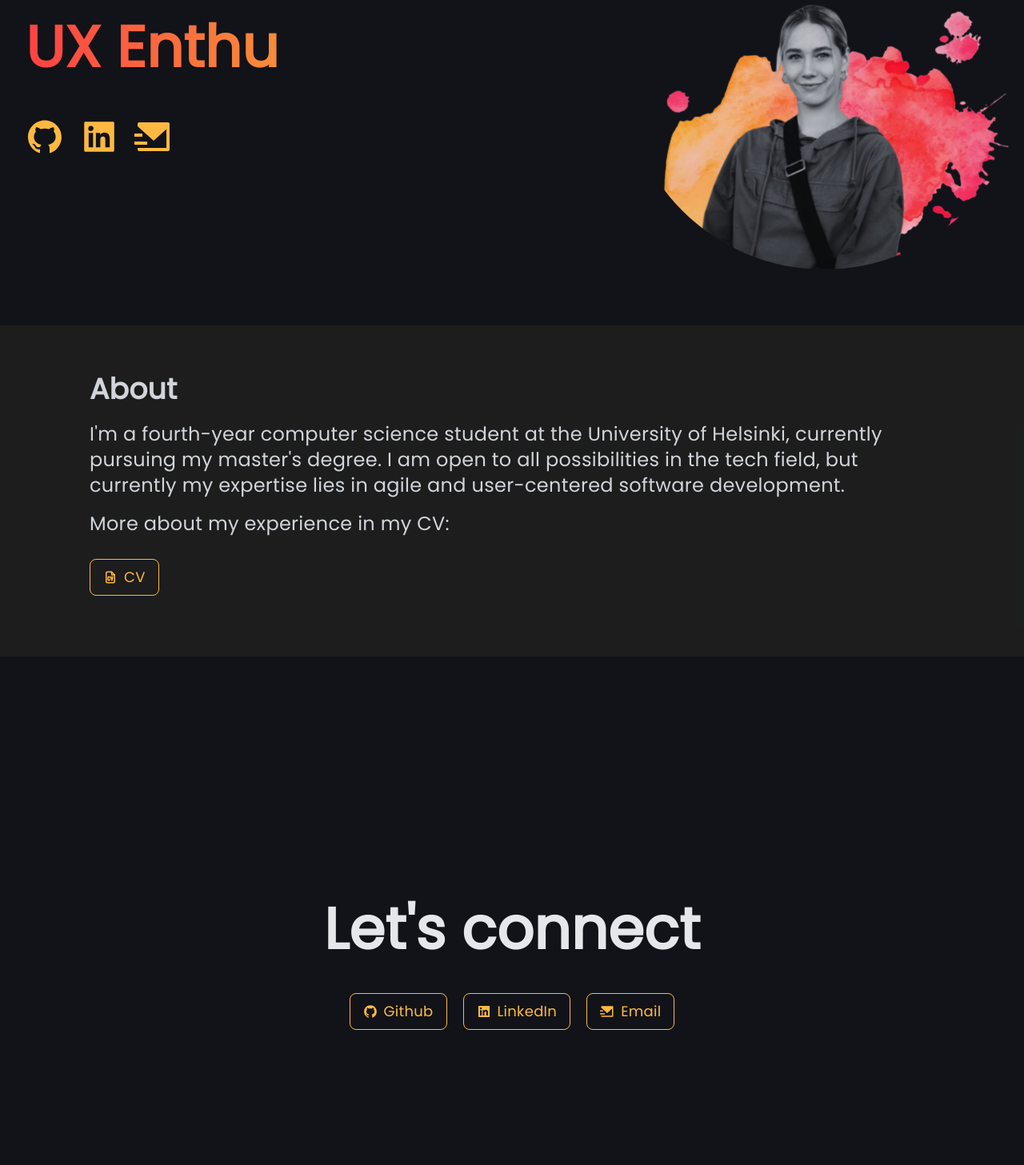
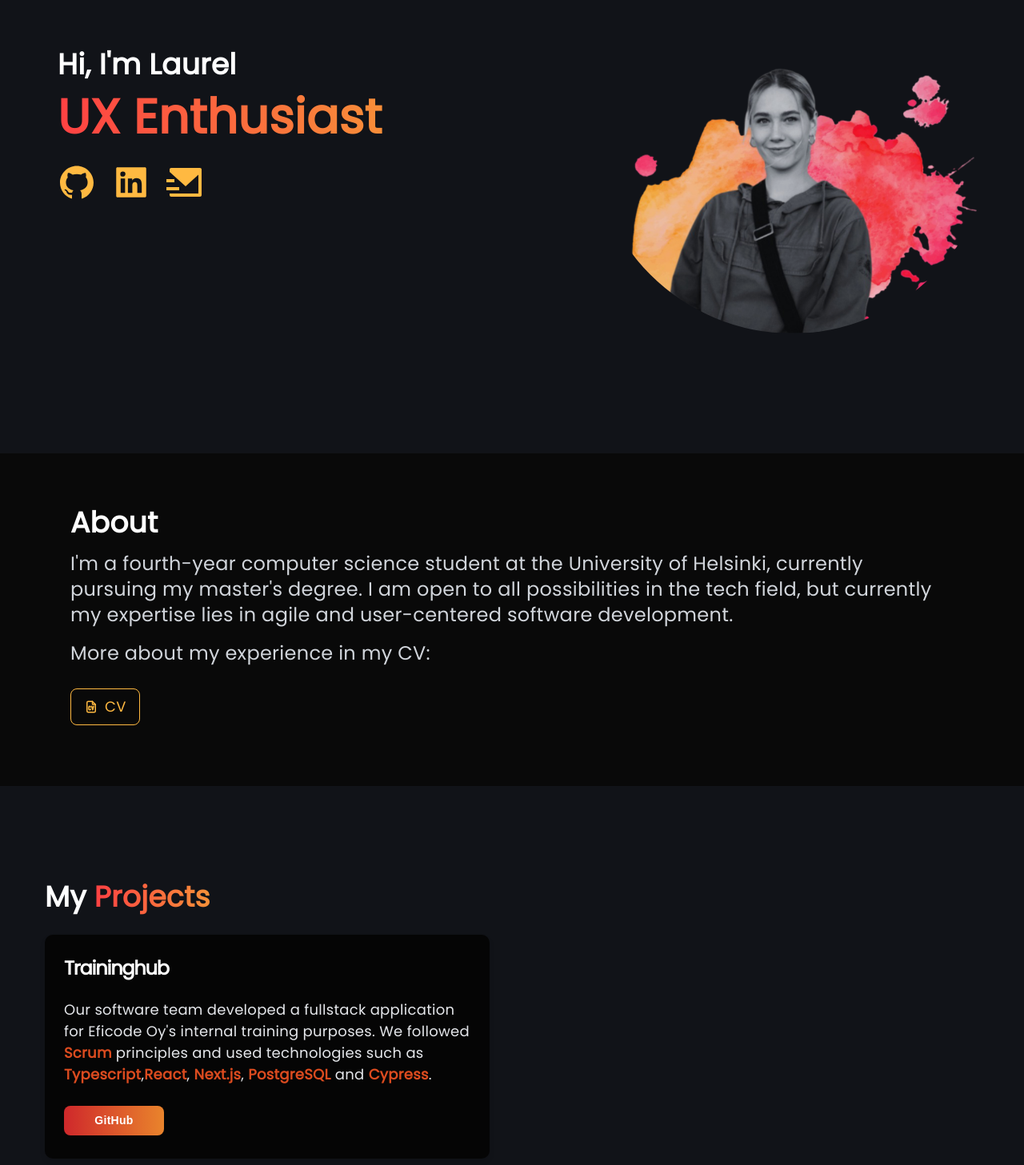
Before and after one commit to laurelcrelia/laurelcrelia.github.io, a React (Create React App) app: page /#/ in a window 1280 px wide. Shown: the part 233-1690 px from the top of the page at 80% size. Built offline with nearby package versions, Linux system fonts and the light colour scheme.

Commit message:
Add Projects section

```diff
--- a/src/components/Navbar.jsx
+++ b/src/components/Navbar.jsx
@@ -17,11 +17,11 @@ const Navbar = () => {
     }
 
     return (
-      <div className="fixed top-0 z-50 w-full">
-        <div className="text-l mx-auto my-3 flex h-24 max-w-[1140px] items-center justify-between px-4 text-gray-300">
+      <div className="fixed top-0 ml-3 z-50 w-full">
+        <div className="text-l mx-auto my-3 flex h-24 max-w-[1200px] items-center justify-between px-4 text-gray-300">
           <div className="my-auto">
           </div>
-          <h1 className="secondary-color ml-4 w-full text-xl font-bold lg:text-2xl">
+          <h1 className="secondary-color w-full text-xl font-bold lg:text-2xl">
             <HashLink smooth to="/#home">
               Laurel Matt
             </HashLink>
@@ -36,6 +36,13 @@ const Navbar = () => {
                 <li className="p-5">
                 <HashLink smooth to="/#about" scroll={el => scrollWithOffset(el)}>
                   About
+                </HashLink>
+              </li>
+              </>
+              <>
+                <li className="p-5">
+                <HashLink smooth to="/#projects">
+                  Projects
                 </HashLink>
               </li>
               </>
@@ -57,7 +64,7 @@ const Navbar = () => {
               }
             }}
             tabIndex={0}
-            className="block md:hidden"
+            className="block md:hidden mr-4"
           >
             {nav ? <AiOutlineClose size={20} /> : <AiOutlineMenu size={20} />}
           </div>
@@ -87,6 +94,13 @@ const Navbar = () => {
                 </>
                 <>
                   <li className="p-5">
+                    <HashLink smooth to="/#projects" scroll={el => scrollWithOffset(el)}>
+                      Projects
+                    </HashLink>
+                  </li>
+                </>
+                <>
+                  <li className="p-5">
                     <HashLink smooth to="/#contact">
                       Contact
                     </HashLink>
--- a/src/index.css
+++ b/src/index.css
@@ -46,6 +46,7 @@ div .bg-gray {
   background-color: #111318;
 }
 
+/* Details */
 .vibrant-border {
   border-color: #ffb941;
 }
@@ -57,3 +58,66 @@ div .bg-gray {
 .icon-primary {
   color: #ffb941;
 }
+
+/* Titles */
+.title-large {
+  margin-bottom: 0.5rem;
+  font-size: 2.25rem;
+  font-weight: 600;
+  color: white;
+}
+
+/* Cards */
+
+.card {
+  background-color: #050505;
+  display: flex;
+  flex-direction: column;
+  justify-content: space-between;
+  border-radius: 10px;
+  padding: 24px;
+  box-shadow: 0 4px 6px rgba(0, 0, 0, 0.1);
+  text-align: left;
+}
+
+.card .card-image {
+  margin-left: auto;
+  margin-right: auto;
+  height: auto;
+  width: 60px;
+  border-radius: 50%;
+}
+
+.card .card-title {
+  margin-bottom: 0.5rem;
+  font-size: 1.5rem;
+  font-weight: bold;
+  letter-spacing: -0.05em;
+  color: white;
+}
+
+.card .card-description {
+  margin-bottom: 1rem;
+  margin-top: 0.75rem;
+  font-weight: normal;
+  color: #E5E7EB;
+}
+
+.card .card-link {
+  text-decoration: none;
+  color: white;
+  font-family: Arial, sans-serif;
+  font-weight: 600;
+  background-image: linear-gradient(to right, #cf282b, #e9842c);
+  padding: 8px 12px;
+  border-radius: 8px;
+  margin-top: 10px;
+  margin-bottom: 5px;
+  display: inline-flex;
+  align-items: center;
+  justify-content: center;
+  font-size: 0.875rem;
+  transition: transform 0.3s ease;
+  width: 125px;
+  margin-left: 0;
+}
--- a/src/components/About.jsx
+++ b/src/pages/Home/components/About.jsx
@@ -3,12 +3,12 @@ import { TbFileCv } from "react-icons/tb";
 
 const About= () => {
     return (
-      <div className="py-10 text-white bg-[#1e1e1ef5] h-auto "id="about">
-        <div className="flex sm:flex-row items-center px-10 max-w-6xl mx-auto">
+      <div className="py-10 text-white bg-[#090909] h-auto "id="about">
+        <div className="flex sm:flex-row items-center px-10 max-w-[1200px] mx-auto">
             <div>
                 <div className="p-2">
                     <div className="text-gray-300 my-3">
-                        <h3 className="text-4xl font-semibold mb-5">About</h3>
+                        <h3 className="title-large">About</h3>
                         <p className="flex items-center justify-center mb-4 text-xl md:text-2xl">
                             I&apos;m a fourth-year computer science student at the University of Helsinki,
                             currently pursuing my master&apos;s degree.
--- /dev/null
+++ b/src/pages/Home/components/Card.jsx
@@ -0,0 +1,30 @@
+import React from "react";
+
+const Card = ({
+    title,
+    picture,
+    description,
+    link,
+    linkDescription,
+}) => {
+    return(
+        <div>
+       <div className="card">
+        {picture ? (
+            <img className="card-image" src={picture} alt="project pic" />
+        ) : null}
+            <h5 className="card-title">{title}</h5>
+            <p className="card-description">{description}</p>
+          <a
+            href={link}
+            rel={"noreferrer"}
+            target={"_blank"}
+            className="card-link button-hover"
+          >
+            {linkDescription}
+          </a>
+        </div>
+    </div>
+    );
+}
+export default Card
--- a/src/pages/Home/components/Info.jsx
+++ b/src/pages/Home/components/Info.jsx
@@ -8,14 +8,14 @@ const Info = () => {
   return (
     <div>
       <div
-        className="max-w-[1300px] h-[80vh] mx-auto flex flex-col-reverse sm:flex-row align-center justify-between"
+        className="max-w-[1200px] h-[100vh] mx-auto flex flex-col-reverse sm:flex-row align-center justify-between"
         id="home"
       >
         <div className="mx-8 my-auto flex-col">
-          <p className="md:text-5xl sm:text-4xl text-xl font-bold text-gray-300">
+          <h2 className="title-large">
             Hi, I&apos;m Laurel
-          </p>
-          <h1 className="md:text-7xl sm-text-4xl text-3xl font-bold md:py-6"><TypeAnimation
+          </h2>
+          <h1 className="md:text-6xl sm-text-4xl text-3xl font-bold"><TypeAnimation
             sequence={[
               "Master's Student",
               1000,
--- /dev/null
+++ b/src/pages/Home/components/Projects.jsx
@@ -0,0 +1,36 @@
+import React from "react";
+import Card from "../components/Card.jsx"
+
+const Projects = () => {
+  return (
+    <div
+      className="py-28 text-white max-w-[1200px] mx-auto "id="projects"
+    >
+      <div className="px-4 mb-4 items-center">
+        <div className="flex flex-col">
+          <h2 className="title-large">
+            My <span>Projects</span>
+          </h2>
+
+          <div className="my-3 grid w-full grid-cols-1 gap-14 lg:grid-cols-2">
+            <Card
+              title="Traininghub"
+              description={
+                <>
+                  Our software team developed a fullstack application for Eficode Oy&apos;s internal training purposes.
+                  We followed <strong>Scrum</strong> principles and used technologies such as <strong>Typescript</strong>,
+                  <strong>React</strong>, <strong>Next.js</strong>, <strong>PostgreSQL</strong> and <strong>Cypress</strong>.
+                </>
+              }
+              link="https://github.com/ohtutraininghub/traininghub"
+              linkDescription="GitHub"
+            />
+          </div>
+        </div>
+      </div>
+    </div>
+
+  );
+};
+
+export default Projects;
--- a/src/pages/Home/index.jsx
+++ b/src/pages/Home/index.jsx
@@ -1,8 +1,9 @@
 import React from "react"
 import Navbar from "../../components/Navbar.jsx"
-import About from "../../components/About.jsx"
+import About from "./components/About.jsx"
 import Info from "./components/Info.jsx"
 import Contact from "./components/Contact.jsx"
+import Projects from "./components/Projects.jsx"
 
 const Home = () => {
   return (
@@ -10,6 +11,7 @@ const Home = () => {
         <Navbar/>
         <Info/>
         <About/>
+        <Projects/>
         <Contact/>
     </div>
   )
```
